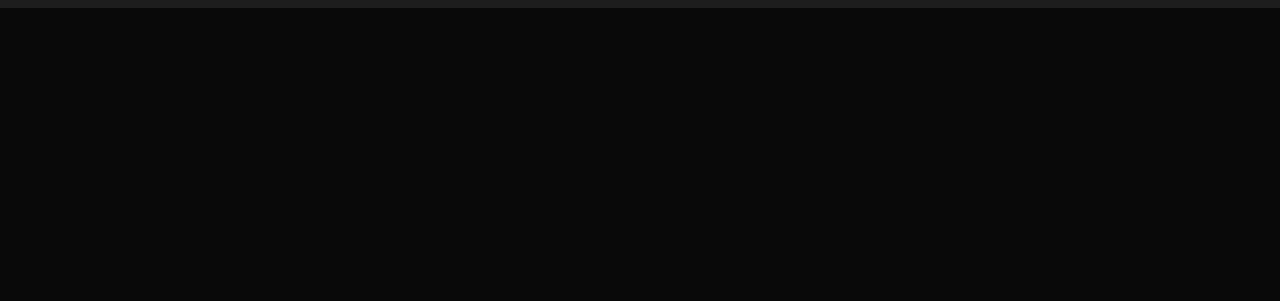
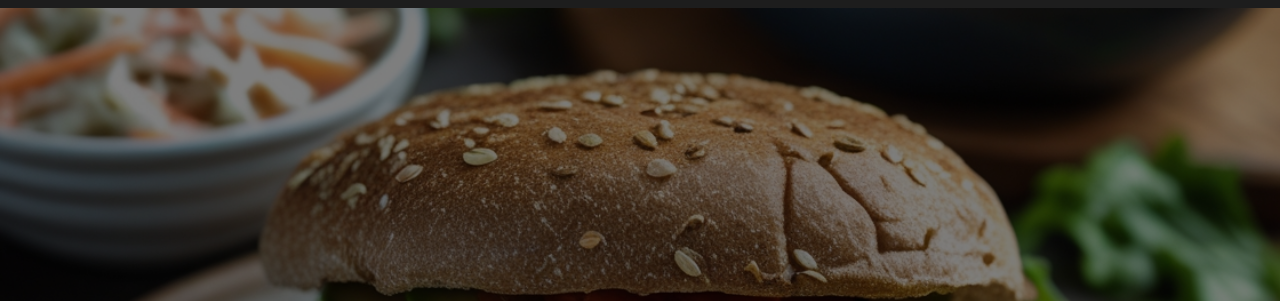
Before and after one commit to shaifali-chouhan/burgreer-hut, a plain HTML site: page index.html in a window 1280 px wide. Shown: the part 106-407 px from the top of the page. Drawn offline with Linux system fonts and the light colour scheme.

Commit message:
Update styles.css

```diff
--- a/styles.css
+++ b/styles.css
@@ -92,7 +92,7 @@
   /* Hero Section Styles */
   .hero {
     height: 100vh; /* Full viewport height */
-    background-image: url('images/burger-hero-image.jpg'); /* Replace with your image */
+    background-image: url('burger-hero-image.jpg'); /* Replace with your image */
     background-size: cover;
     background-position: center;
     display: flex;
```
